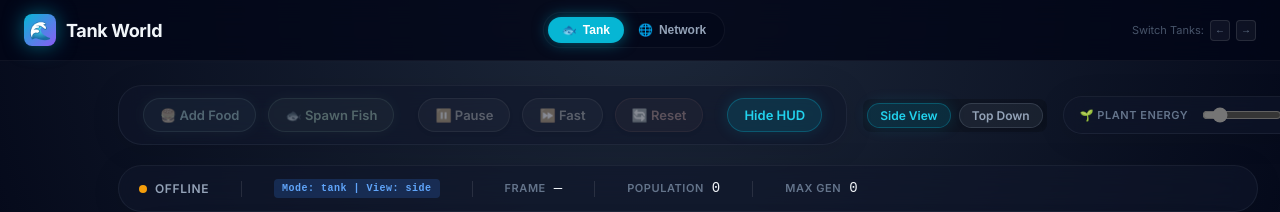
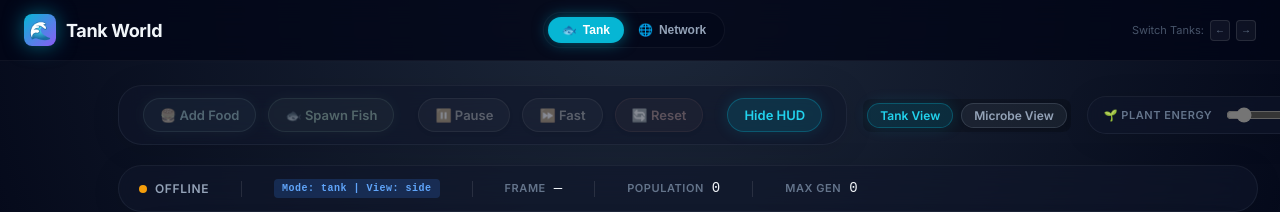
Before and after one commit to mbolaris/tank, a React (Vite) app in the folder frontend/: page / in a window 1280 px wide. Shown: the top 212 px of the page. Built offline with nearby package versions, Linux system fonts and the light colour scheme; no server answers.

Commit message:
feat(ui): standardize view mode terminology and make sticky across screens
- Rename 'Side View' to 'Tank View' and 'Top Down' to 'Microbe View'
- Make view mode preference sticky across Tank and Network dashboard screens
- TankThumbnail now uses useViewMode hook to respect global preference

```diff
--- a/frontend/src/components/TankThumbnail.tsx
+++ b/frontend/src/components/TankThumbnail.tsx
@@ -1,6 +1,7 @@
 import { useMemo, useState, useEffect } from 'react';
 import { Canvas } from './Canvas';
 import { config } from '../config';
+import { useViewMode } from '../hooks/useViewMode';
 import type { SimulationUpdate } from '../types/simulation';
 
 const TANK_ASPECT_RATIO = '1088 / 612';
@@ -14,6 +15,7 @@ export function TankThumbnail({ tankId, status }: TankThumbnailProps) {
     const [state, setState] = useState<SimulationUpdate | null>(null);
     const [loading, setLoading] = useState(true);
     const [error, setError] = useState<string | null>(null);
+    const { effectiveViewMode } = useViewMode();
 
     const badge = useMemo(() => {
         if (status === 'stopped') {
@@ -105,6 +107,7 @@ export function TankThumbnail({ tankId, status }: TankThumbnailProps) {
                         width={320}
                         height={180}
                         showEffects={false}
+                        viewMode={effectiveViewMode}
                         style={{ width: '100%', height: '100%', display: 'block' }}
                     />
                 ) : (
--- a/frontend/src/components/ViewModeToggle.tsx
+++ b/frontend/src/components/ViewModeToggle.tsx
@@ -25,14 +25,14 @@ export function ViewModeToggle({ worldType, viewMode, onChange }: ViewModeToggle
                 onClick={() => onChange('side')}
                 style={{ fontSize: '12px', padding: '4px 12px', height: 'auto' }}
             >
-                Side View
+                Tank View
             </Button>
             <Button
                 variant={viewMode === 'topdown' ? 'primary' : 'secondary'}
                 onClick={() => onChange('topdown')}
                 style={{ fontSize: '12px', padding: '4px 12px', height: 'auto' }}
             >
-                Top Down
+                Microbe View
             </Button>
         </div>
     );
```
